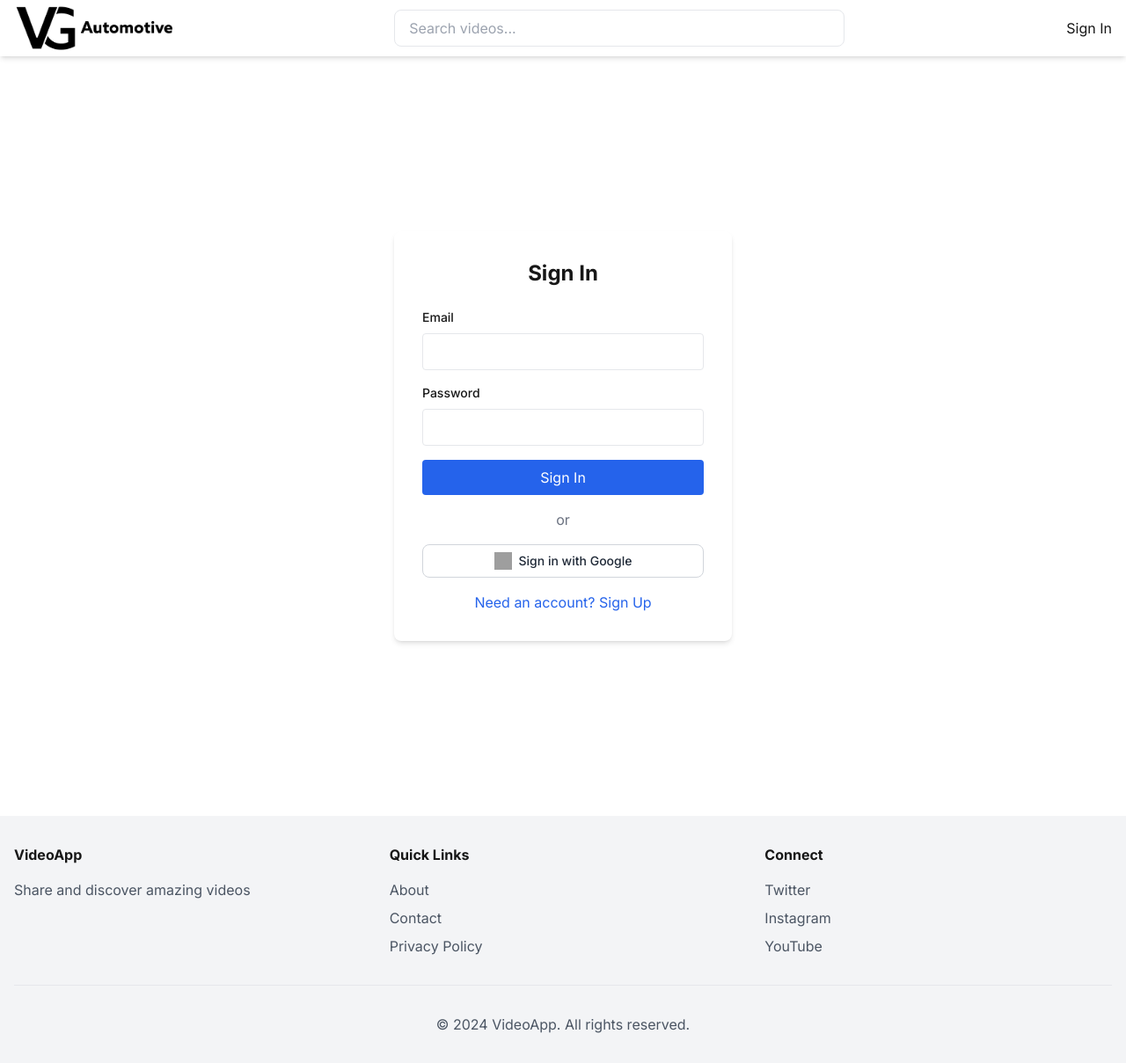
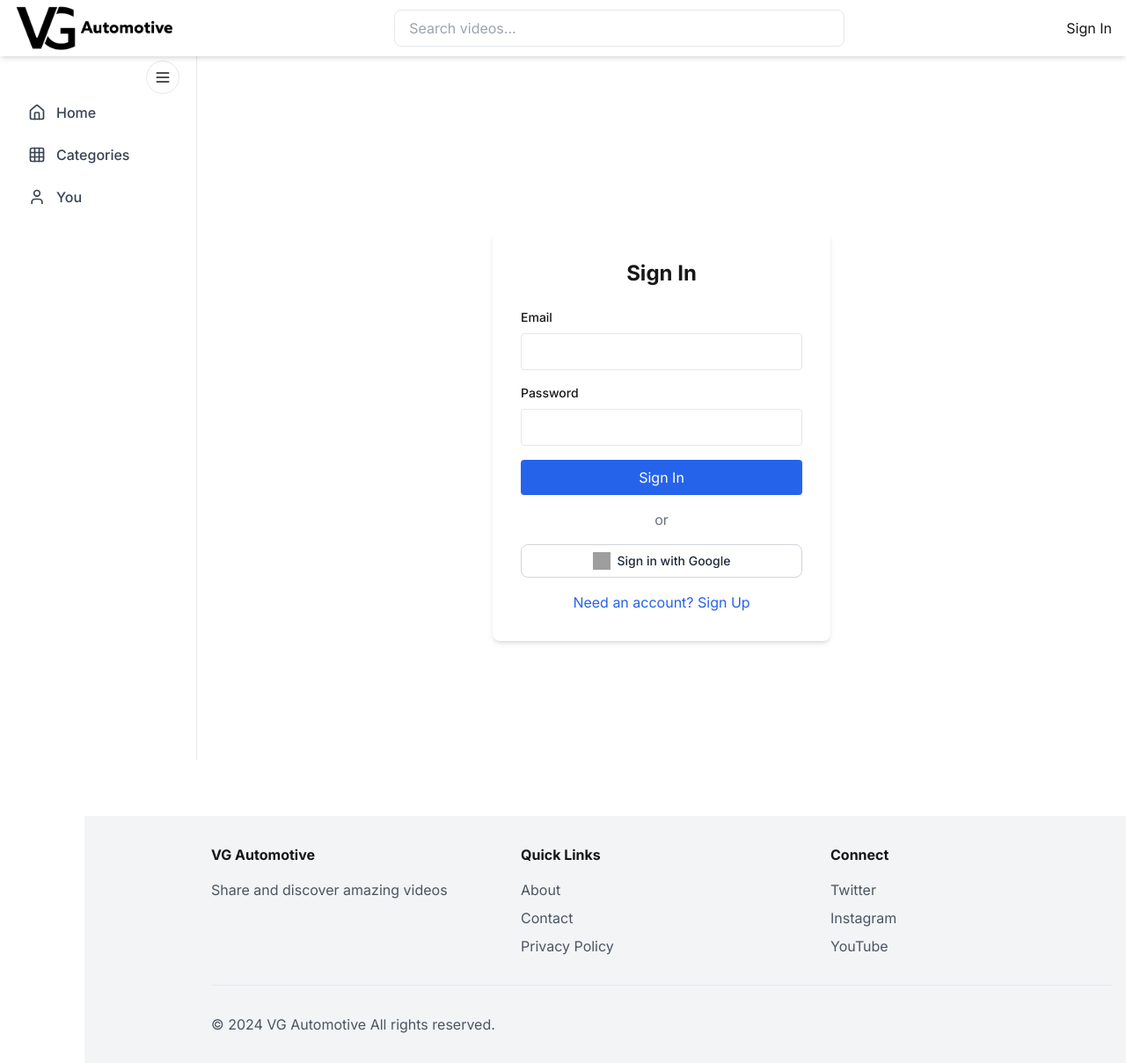
Before and after one commit to vikgerasim/video-app, a Next.js app: page /signin in a window 1280 px wide. Shown: the whole page at 88% size. Built offline with nearby package versions, Linux system fonts and the light colour scheme; no server answers; grey boxes are pictures that could not be loaded.

Commit message:
Added Sidebar

```diff
--- a/app/components/layout/Footer.js
+++ b/app/components/layout/Footer.js
@@ -3,11 +3,11 @@ import Link from 'next/link';
 
 export default function Footer() {
   return (
-    <footer className="bg-gray-100 py-8">
+    <footer className="bg-gray-100 py-8 pl-32 ml-24">
       <div className="container mx-auto px-4">
         <div className="grid grid-cols-1 md:grid-cols-3 gap-8">
           <div>
-            <h3 className="font-bold mb-4">VideoApp</h3>
+            <h3 className="font-bold mb-4">VG Automotive</h3>
             <p className="text-gray-600">Share and discover amazing videos</p>
           </div>
           <div>
@@ -27,8 +27,8 @@ export default function Footer() {
             </ul>
           </div>
         </div>
-        <div className="mt-8 pt-8 border-t text-center text-gray-600">
-          <p>&copy; {new Date().getFullYear()} VideoApp. All rights reserved.</p>
+        <div className="mt-8 pt-8 border-t text-gray-600">
+          <p>&copy; {new Date().getFullYear()} VG Automotive All rights reserved.</p>
         </div>
       </div>
     </footer>
--- a/app/components/layout/NavBar.js
+++ b/app/components/layout/NavBar.js
@@ -42,15 +42,16 @@ export default function Navbar() {
   };
 
   return (
-   <nav className="bg-white shadow-md">
+    <nav className="bg-white shadow-md fixed top-0 left-0 right-0 z-50">
       <div className="container mx-auto px-4">
         <div className="flex justify-between items-center h-16">
-       <Link href="/" className="mt-4 mb-4 flex items-center">
+          <Link href="/" className="mt-4 mb-4 flex items-center relative z-50">
             <Image
               src="/VG_Logo.png"
               alt="VG Automotive Logo"
               width={180}
               height={90}
+              className="relative z-50"
             />
           </Link>
 
--- /dev/null
+++ b/app/components/layout/Sidebar.js
@@ -0,0 +1,48 @@
+'use client';
+
+import { useState } from 'react';
+import Link from 'next/link';
+import { Home, Grid, User, Menu } from 'lucide-react';
+
+const Sidebar = () => {
+  const [isCollapsed, setIsCollapsed] = useState(false);
+
+  const menuItems = [
+    { name: 'Home', icon: Home, href: '/' },
+    { name: 'Categories', icon: Grid, href: '/categories' },
+    { name: 'You', icon: User, href: '/profile' },
+  ];
+
+  return (
+    <div
+      className={`${
+        isCollapsed ? 'w-24' : 'w-56'
+      } h-screen bg-white border-r border-gray-200 fixed left-0 top-16 z-40 transition-all duration-300`}
+    >
+      <button
+        onClick={() => setIsCollapsed(!isCollapsed)}
+        className="absolute right-0 -translate-x-1/2 -translate-y-1/2 top-6 bg-white border border-gray-200 rounded-full p-2 hover:bg-gray-100"
+      >
+        <Menu className="w-5 h-5" />
+      </button>
+
+      <div className="flex flex-col p-4 mt-6">
+        {menuItems.map((item) => (
+          <Link
+            key={item.name}
+            href={item.href}
+            className={`flex items-center ${
+              isCollapsed ? 'justify-center' : 'space-x-3'
+            } px-4 py-3 text-gray-700 hover:bg-gray-100 rounded-lg transition-colors duration-150`}
+            title={isCollapsed ? item.name : ''}
+          >
+            <item.icon className="w-5 h-5" />
+            {!isCollapsed && <span className="font-medium">{item.name}</span>}
+          </Link>
+        ))}
+      </div>
+    </div>
+  );
+};
+
+export default Sidebar;
--- a/app/components/video/FeaturedVideo.js
+++ b/app/components/video/FeaturedVideo.js
@@ -2,32 +2,40 @@
 import Image from 'next/image';
 import Link from 'next/link';
 
-export default function FeaturedVideo({ video }) {
+export default function FeaturedVideo({ videos }) {
   return (
-    <div suppressHydrationWarning className="bg-white rounded-lg shadow-lg overflow-hidden">
+    <div className="grid grid-cols-1 md:grid-cols-2 lg:grid-cols-4 gap-4">
+      {videos.map((video) => (
+        <div key={video.id} className="bg-white rounded-lg shadow-lg overflow-hidden hover:shadow-xl transition-shadow">
           <Link href={`/video/${video.id}`}>
-        <div className="grid md:grid-cols-2 gap-4">
+            <div className="flex flex-col">
               <div className="relative aspect-video w-full bg-black">
+                {/* Thumbnail container */}
                 <div className="absolute inset-0 flex items-center justify-center">
-              <div className="w-0 h-0 border-t-[30px] border-b-[30px] border-l-[50px] border-transparent border-l-white" />
+                  <div className="w-0 h-0 border-t-[20px] border-b-[20px] border-l-[32px] border-transparent border-l-white opacity-80" />
                 </div>
                 {video.duration && (
-              <div className="absolute bottom-4 right-4 bg-black bg-opacity-75 px-2 py-1 rounded text-white">
+                  <div className="absolute bottom-2 right-2 bg-black bg-opacity-75 px-1.5 py-0.5 rounded text-white text-sm">
                     {video.duration}
                   </div>
                 )}
               </div>
-          <div className="p-6">
-            <h2 className="text-2xl font-bold mb-2">{video.title}</h2>
-            <p className="text-gray-600 mb-4">{video.description}</p>
-            <div className="flex items-center text-sm text-gray-500">
-              <span className="font-medium text-gray-700">{video.userName}</span>
-              <span className="mx-2">•</span>
+
+              <div className="p-4">
+                <h2 className="font-semibold text-base mb-2 line-clamp-2">{video.title}</h2>
+                <div className="flex flex-col space-y-1 text-sm text-gray-600">
+                  <span className="font-medium">{video.userName}</span>
+                  <div className="flex items-center space-x-1">
                     <span>{video.views} views</span>
+                    <span>•</span>
+                    <span>{video.uploadedAt}</span>
+                  </div>
                 </div>
               </div>
             </div>
           </Link>
         </div>
+      ))}
+    </div>
   );
 }
--- a/app/layout.js
+++ b/app/layout.js
@@ -1,9 +1,8 @@
-// app/layout.js
-
 import { Inter } from 'next/font/google'
 import './globals.css'
 import { AuthProvider } from '@/app/context/AuthContext'
-import Navbar from '@/app/components/layout/NavBar' // Corrected casing
+import Navbar from '@/app/components/layout/NavBar'
+import Sidebar from '@/app/components/layout/Sidebar'
 import Footer from '@/app/components/layout/Footer'
 
 const inter = Inter({ subsets: ['latin'] })
@@ -19,10 +18,13 @@ export default function RootLayout({ children }) {
       <body className={inter.className}>
         <AuthProvider>
           <div className="min-h-screen flex flex-col">
-            <Navbar />
-            <main className="flex-grow container mx-auto px-4 py-8">
-              {children}
-            </main>
+            <Navbar className="z-40" />
+            <div className="flex flex-grow">
+              <Sidebar />
+              <main className="transition-all duration-300 flex-grow pl-16 mt-16 lg:pl-60 px-4 py-8">
+                {children}
+              </main>
+            </div>
             <Footer />
           </div>
         </AuthProvider>
--- a/app/page.js
+++ b/app/page.js
@@ -1,5 +1,4 @@
 // src/app/page.js
-
 "use client";
 
 import VideoGrid from '@/app/components/video/VideoGrid'
@@ -30,21 +29,19 @@ export default function Home() {
 
   if (loading) return <div>Loading...</div>;
 
-  const featuredVideo = videos[0];
-  const recentVideos = videos.slice(1);
+  const featuredVideos = videos.slice(0, 4);
+  const remainingVideos = videos.slice(4);
 
   return (
     <div className="space-y-8">
-      {featuredVideo && (
-        <div className="mb-12">
-          <h2 className="text-2xl font-bold mb-4">Featured Video</h2>
-          <FeaturedVideo video={featuredVideo} />
-        </div>
-      )}
+      <div className="mb-12">
+        <h2 className="text-2xl font-bold mb-4">Featured Videos</h2>
+        <FeaturedVideo videos={featuredVideos} />
+      </div>
 
       <div>
-        <h2 className="text-2xl font-bold mb-4">Recent Videos</h2>
-        <VideoGrid videos={recentVideos} />
+        <h2 className="text-2xl font-bold mb-4">More Videos</h2>
+        <VideoGrid videos={remainingVideos} />
       </div>
     </div>
   )
--- a/app/providers.jsx
+++ /dev/null
@@ -1,28 +0,0 @@
-// app/providers.jsx
-'use client'
-import { createContext, useContext, useEffect, useState } from 'react'
-import { onAuthStateChanged } from 'firebase/auth'
-import { auth } from '@/lib/auth'
-
-const AuthContext = createContext()
-
-export function AuthProvider({ children }) {
-  const [user, setUser] = useState(null)
-  const [loading, setLoading] = useState(true)
-
-  useEffect(() => {
-    const unsubscribe = onAuthStateChanged(auth, (user) => {
-      setUser(user)
-      setLoading(false)
-    })
-    return unsubscribe
-  }, [])
-
-  return (
-    <AuthContext.Provider value={{ user, loading }}>
-      {!loading && children}
-    </AuthContext.Provider>
-  )
-}
-
-export const useAuth = () => useContext(AuthContext)
--- a/package.json
+++ b/package.json
@@ -13,6 +13,7 @@
     "@firebase/firestore": "^4.7.5",
     "@firebase/storage": "^0.13.4",
     "firebase": "^11.0.2",
+    "lucide-react": "^0.462.0",
     "next": "15.0.3",
     "react": "19.0.0-rc-66855b96-20241106",
     "react-dom": "19.0.0-rc-66855b96-20241106",
```
Also changed, not shown: 1 other file (tests, documents, lock files or other folders). Lines whose indentation alone changed are shown as unchanged.
